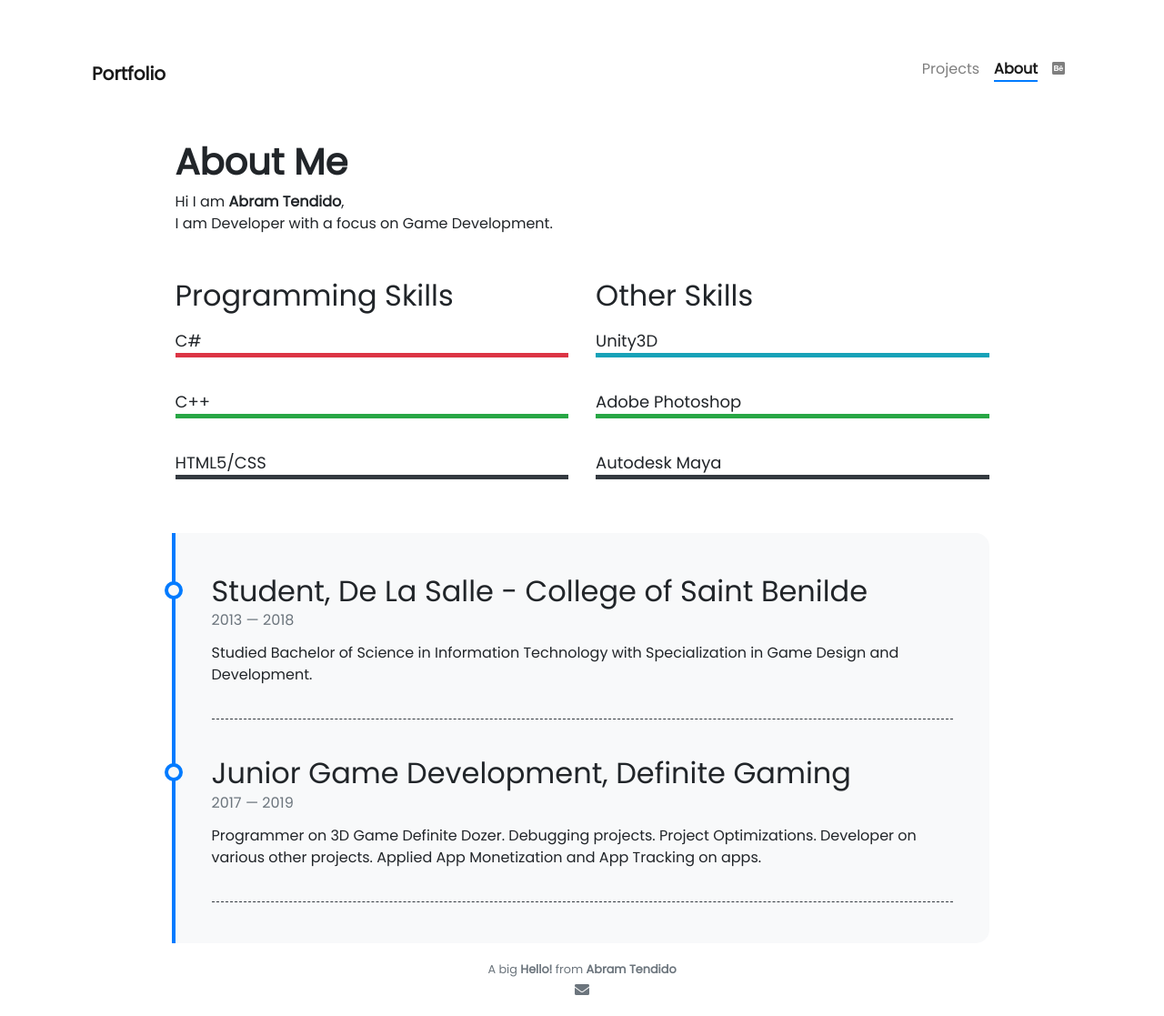
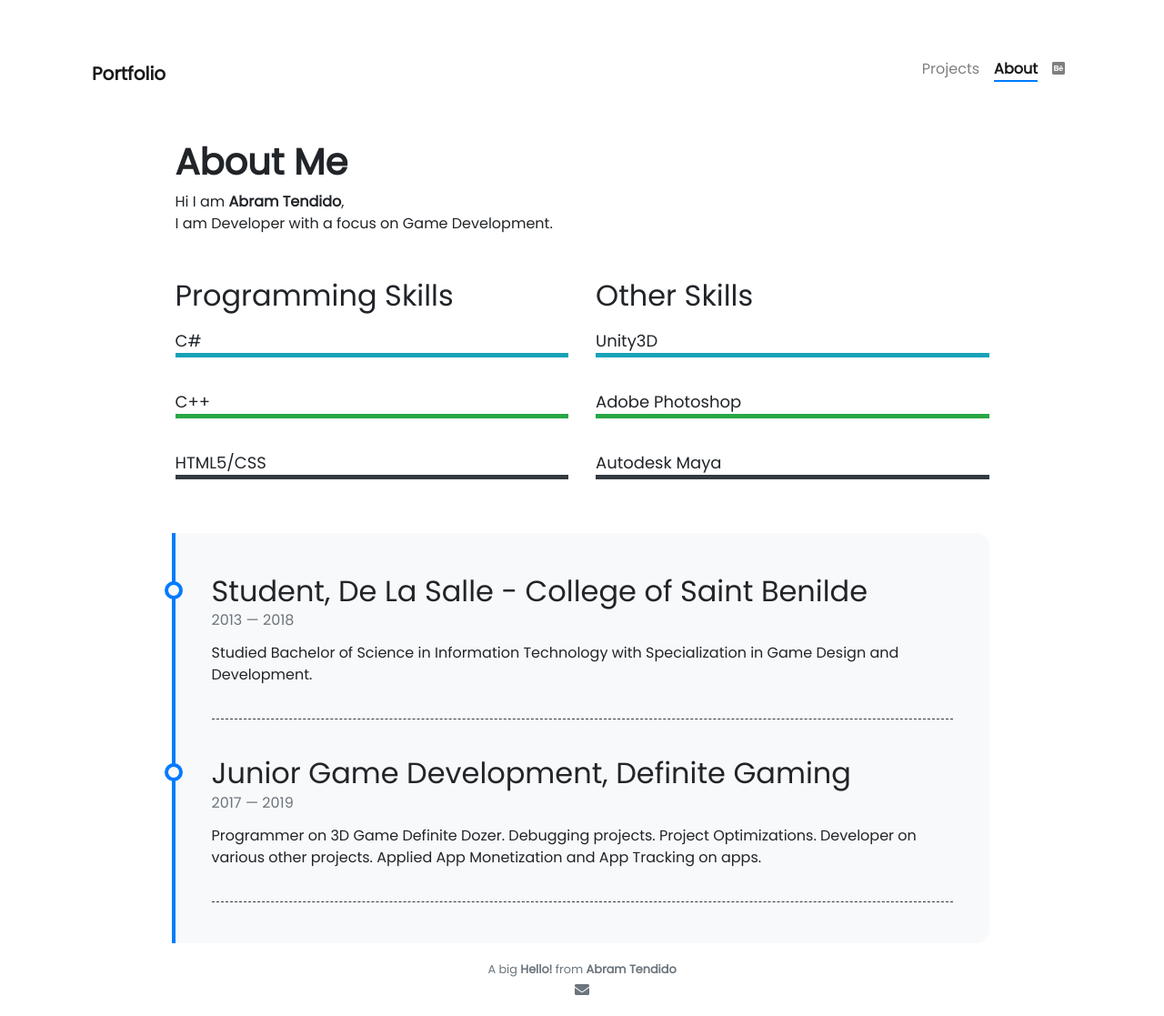
Before and after one commit to AbramTendido/portfolio, a Jekyll site: the page built from pages/about.md, in a window 1280 px wide. Shown: the whole page at 91% size. Built offline with Jekyll 4.4.1, drawn with Linux system fonts in a browser that asks for light colours; nearby versions of some CDN libraries; comment, search, counter and statistics services are not loaded.

Commit message:
Update programming-skills.yml

```diff
--- a/_data/programming-skills.yml
+++ b/_data/programming-skills.yml
@@ -1,6 +1,6 @@
 - name: C#
   # percentage: 90
-  color: danger
+  color: info
 
 - name: C++
   # percentage: 80
```
